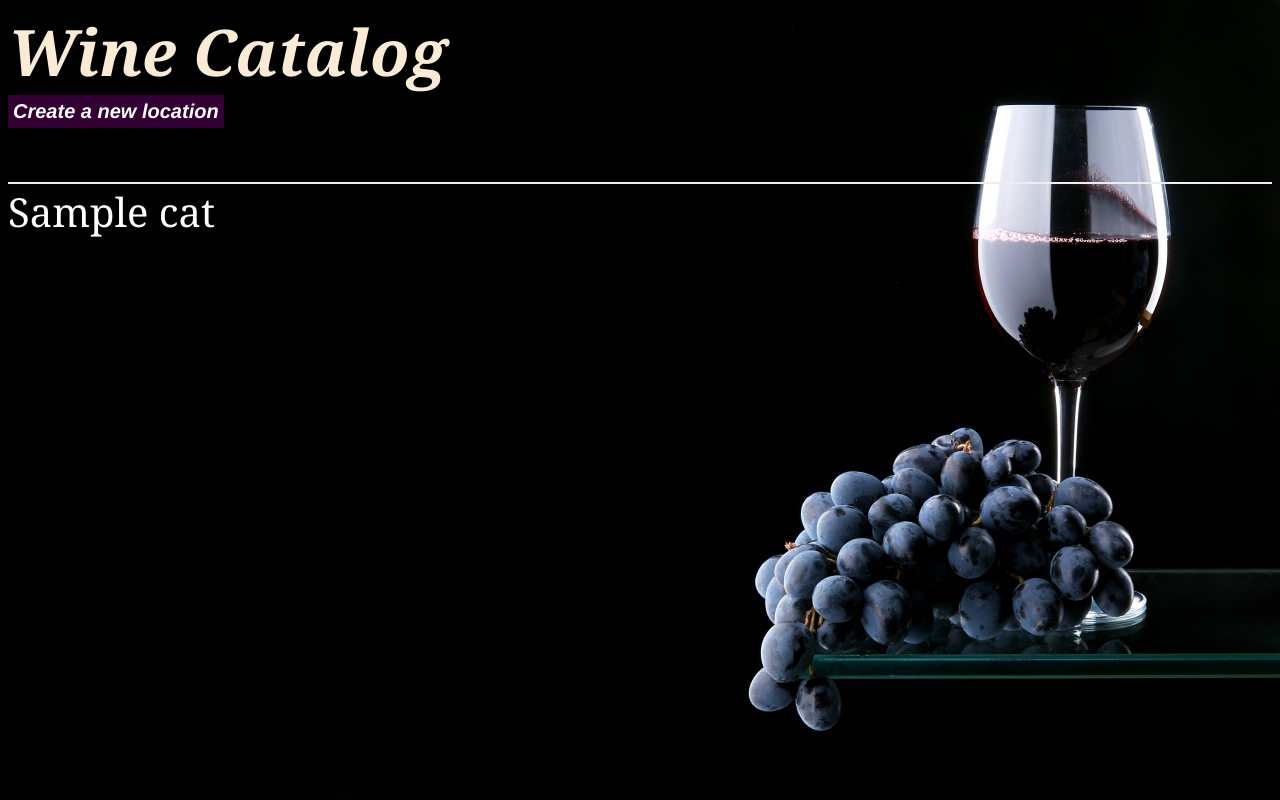
After one commit to rahulraghu94/wine-catalog, a Python web app: template flask/templates/main.html in a window 1280 px wide. The commit adds this page. Run offline with Jinja, Linux system fonts and the light colour scheme; the template is opened without the code that fills it: most values are stand-ins (such as "Sample title", 1, 10 or a date in 2020).

Commit message:
Completed wine menu. Requires styling

```diff
--- /dev/null
+++ b/flask/static/styles.css
@@ -0,0 +1,36 @@
+body            { font-family: sans-serif; background: url(img3.jpg) no-repeat center center fixed;
+  -webkit-background-size: cover;
+  -moz-background-size: cover;
+  -o-background-size: cover;
+  background-size: cover;}
+h1, h2, h3, h4, h5       { color: #FAEBD7; }
+h1, h2          { font-family: 'Georgia', serif; margin: 0; }
+h1              { border-bottom: 2px solid #eee; font-size: 4em; font-style:oblique;}
+h2              { font-size: 1.2em; }
+
+p, dd, dt               { color: #CCCCCC;}
+
+a {text-decoration: none; color:#FFFFff; font-size: 2.5em; font-family: 'Georgia'}
+
+.button {
+    background-color: #330033; /* Green */
+    border-bottom: 5px solid #330033;
+    border: none;
+    color: white;
+    float: left;
+    font-family: 'Helvetica', cursive;
+    padding: 5px 5px;
+    text-align: center;
+    text-decoration: none;
+    font-size: 20px;
+}
+
+.pane {position:absolute; left: 25%; border: 2px solid;
+    border-radius: 25px; padding: 5px; margin: 5px; border-color: #999999; background-color: #333333 }
+.header         {left:50%; text-align: center;}
+.name {width:50%;display: inline-block; float: left;}
+.description {}
+.price {text-align: right; width:50%; float: right; }
+.editdeletepane{}
+
+.flash          { background: #cee5F5; }
--- a/flask/templates/edit.html
+++ b/flask/templates/edit.html
@@ -1,4 +1,8 @@
 <html>
+	<head>
+		<link rel=stylesheet type=text/css href="{{ url_for('static', filename='styles.css') }}">
+	</head>
+
 	<body>
 		<form action= "{{url_for('edit_wine', locId = location_id, wineId = wine_id)}}" method = 'POST'>
 
--- /dev/null
+++ b/flask/templates/main.html
@@ -0,0 +1,20 @@
+<html>
+	<head>
+		<link rel=stylesheet type=text/css href="{{ url_for('static', filename='styles.css') }}">
+	</head>
+
+	<body>
+		<h1> Wine Catalog
+		<br>
+		<a href = "{{url_for('new_location')}}" class="button"> Create a new location </a>
+		<br>
+		</h1>
+
+		{% for c in cat %}
+			<a href = "{{url_for('list', locId = c.location_id)}}"> {{ c.location_name}} </a>
+			<br>
+
+		{% endfor %}
+
+	</body>
+</html>
--- a/flask/templates/new.html
+++ b/flask/templates/new.html
@@ -1,4 +1,7 @@
 <html>
+	<head>
+		<link rel=stylesheet type=text/css href="{{ url_for('static', filename='styles.css') }}">
+	</head>
 	<body>
 		<h1> New Wine: </h1>
 
```
Also changed, not shown: flask/database_setup.py (+9 -0 lines), flask/server.py (renamed from flask/project.py, +47 -8 lines), flask/templates/delete.html (+7 -3 lines), flask/templates/menu.html (+26 -5 lines), flask/templates/new_location.html (added, +16 -0 lines), flask/static/img3.jpg (added).
